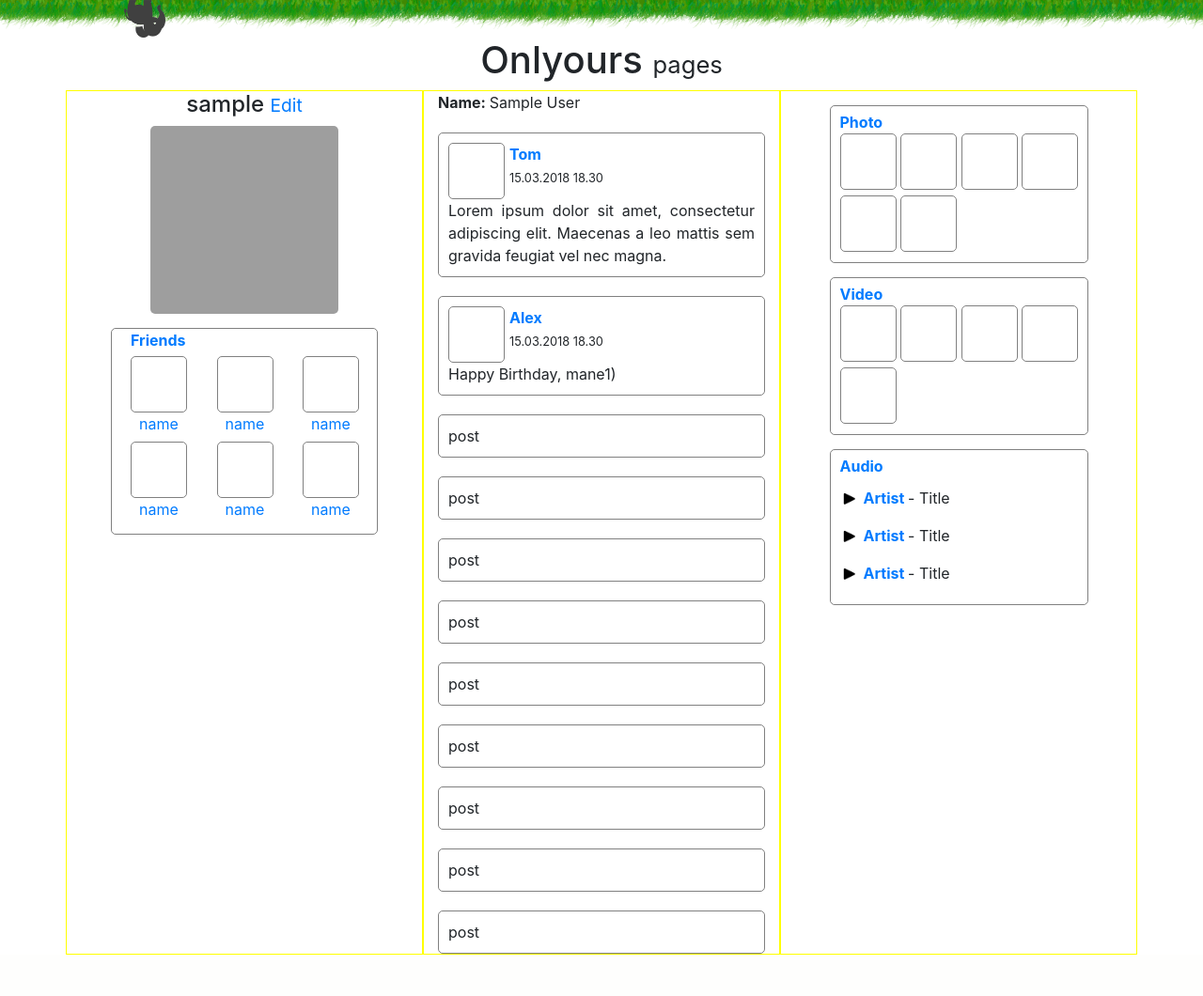
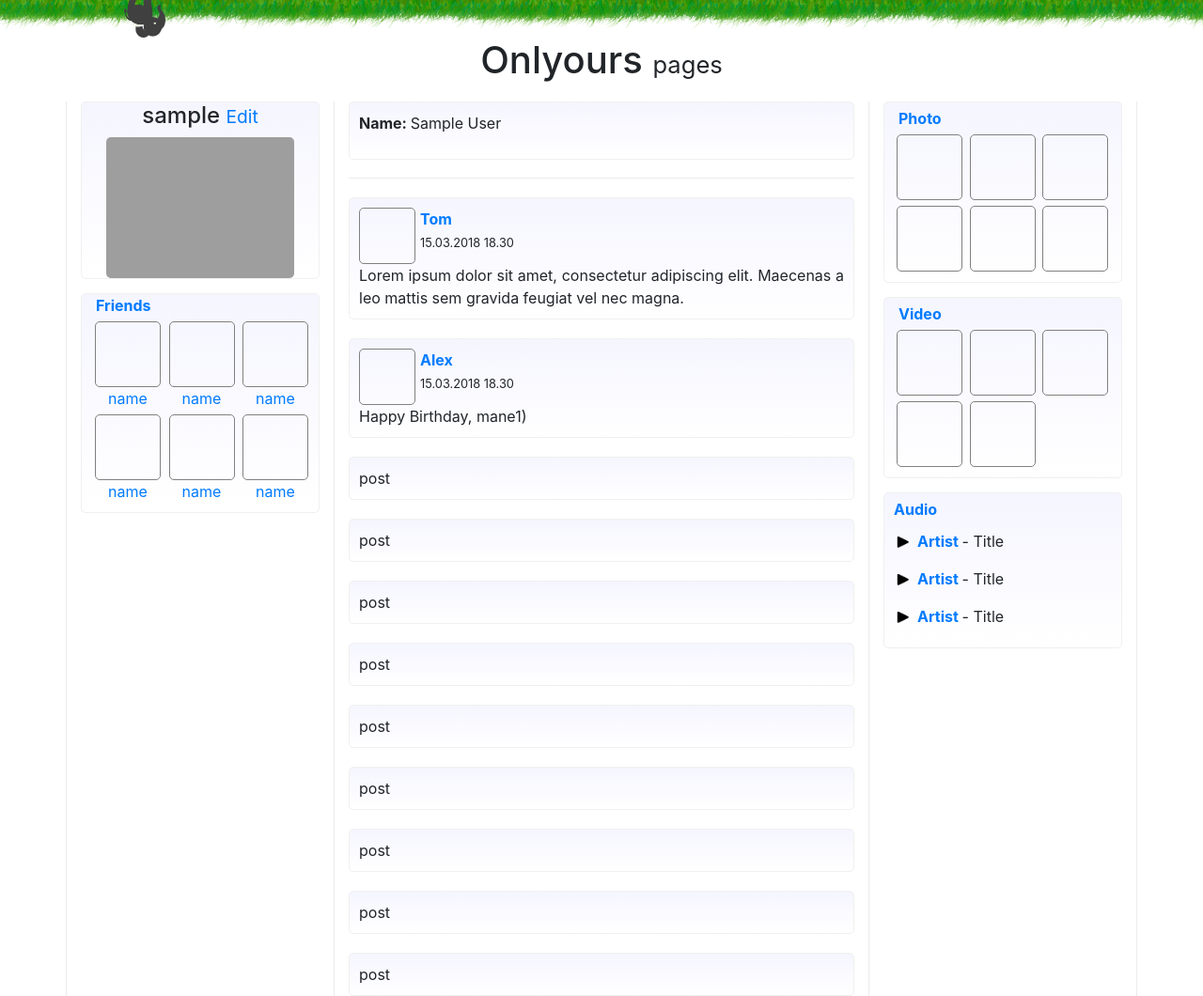
Before and after one commit to birthdaysgift/onlyours, a Django app: a page that uses pages/templates/pages/page.html in a window 1280 px wide. Shown: the whole page at 94% size. Before the commit the page ends 1016 px from the top, so only its background shows below. Run offline with Django 3.2, Linux system fonts and the light colour scheme; the visitor is signed in with stand-in values (Sample User, id 1); data comes from the database, SQL or seed files in the repository; some libraries are stand-ins or nearby versions; grey boxes are pictures that could not be loaded.

Commit message:
Made nice look.

```diff
--- a/auth_custom/models.py
+++ b/auth_custom/models.py
@@ -2,9 +2,13 @@ from django.contrib.auth import models as auth_models
 from django.db import models
 
 
+def user_photos_path(instance, filename):
+    return f"{instance.username}/photos/{filename}"
+
+
 class User(auth_models.AbstractUser):
     objects = auth_models.UserManager()
-
+    # TODO: change to ImageField
     avatar = models.URLField(default="https://i2.bongacams.com/00d/"
                                      "0e8/134/60307272da340d6aeccaf1"
                                      "09399d57a2_thumb_big.jpg")
--- a/pages/static/pages/pages.css
+++ b/pages/static/pages/pages.css
@@ -3,6 +3,7 @@
     -moz-user-select: none;
     -ms-user-select: none;
     user-select: none;
+    margin-bottom: 20px;
 }
 
 .container {
@@ -10,8 +11,17 @@
 }
 
 
-.col-4 {
-    border: 1px solid yellow;
+.middle {
+    border-left: 1px solid rgb(235, 235, 235);
+    border-right: 1px solid rgb(235, 235, 235);
+}
+
+.left {
+    border-left: 1px solid rgb(235, 235, 235);
+}
+
+.right {
+    border-right: 1px solid rgb(235, 235, 235);
 }
 
 .elephant-panel {
@@ -34,6 +44,10 @@
     cursor: grab;
 }
 
+.avatar-panel {
+    margin: 0 auto;
+}
+
 .status-text {
     margin-top: 7px;
 }
@@ -49,13 +63,10 @@
 
 .friends-text {
     display: block;
-    margin-left: 10px;
+    margin-left: 5px;
 }
 
 .friends-panel {
-    width: 284px;
-    height: 220px;
-    border: 1px solid grey;
     padding: 0px 0px 10px 10px;
     margin: 0 auto;
     margin-top: 15px;
@@ -63,32 +74,34 @@
 }
 
 .friend-icon {
-    width: 80px;
+    width: 70px;
     height: 80px;
     display: inline-block;
     margin-bottom: 11px;
-    margin-right: 7px;
     padding-top: 5px;
+    margin-left: 4px;
 }
 
 .friend-avatar {
     margin: 0 auto;
-    width: 60px;
-    height: 60px;
+    width: 70px;
+    height: 70px;
     border: 1px solid grey;
     border-radius: 5px 5px;
 }
 
+.friend-avatar > p {
+    margin-top: 0px;
+}
 
 
 .about-block {
     text-align: justify;
     word-wraps: normal;
-    border-bottom: 1px solid grey;
 }
 
 .post {
-    border: 1px solid grey;
+    border: 1px solid rgb(240, 240, 240);
     border-radius: 5px 5px;
     margin-top: 20px;
     padding: 10px 10px;
@@ -116,14 +129,13 @@
 
 .photo-text {
     display: block;
+    margin-left: 5px;
+    margin-bottom: 5px;
 }
 
 .photo-panel {
-    width: 275px;
-    border: 1px solid grey;
     padding: 5px 0px 5px 10px;
     margin: 0 auto;
-    margin-top: 15px;
     border-radius: 5px 5px;
 }
 
@@ -131,31 +143,32 @@
 .photo-avatar {
     display: inline-block;
     margin: 0 auto;
-    width: 60px;
-    height: 60px;
+    width: 70px;
+    height: 70px;
+    margin-left: 3px;
     border: 1px solid grey;
     border-radius: 5px 5px;
 }
 
 .video-text{
     display: block;
+    margin-left: 5px;
+    margin-bottom: 5px;
 }
 
 .video-panel {
-    width: 275px;
-    border: 1px solid grey;
     padding: 5px 0px 5px 10px;
     margin: 0 auto;
     margin-top: 15px;
     border-radius: 5px 5px;
 }
 
-
 .video-avatar {
     display: inline-block;
     margin: 0 auto;
-    width: 60px;
-    height: 60px;
+    margin-left: 3px;
+    width: 70px;
+    height: 70px;
     border: 1px solid grey;
     border-radius: 5px 5px;
 }
@@ -166,8 +179,6 @@
 }
 
 .audio-panel {
-    width: 275px;
-    border: 1px solid grey;
     padding: 5px 0px 5px 10px;
     margin: 0 auto;
     margin-top: 15px;
@@ -184,3 +195,19 @@
     background-image: url("play.png");
     background-size: 100% 100%;
 }
+
+.avatar-panel, .photo-panel, .video-panel, .friends-panel, .audio-panel, .post, .about-panel {
+    background-image: linear-gradient(to bottom, rgba(160, 160, 255,0.1), rgb(255,255,255));
+    border: 1px solid rgb(240, 240, 240);
+    border-radius: 5px 5px;
+}
+
+.about-panel {
+    padding: 10px 10px 10px 10px;
+    border-radius: 5px 5px;
+}
+
+.splitter {
+    height: 20px;
+    border-bottom: 1px solid rgb(235, 235, 235);
+}
--- a/pages/templates/pages/page.html
+++ b/pages/templates/pages/page.html
@@ -20,16 +20,19 @@
 		<div class="container">
 			<h1 class="title-text text-center">Onlyours <small><small>pages</small></small></h1>
 			<div class="row">
-                <div class="left col-4">
+                <div class="left col-3">
+                        <div class="avatar-panel">
                              <h4 class="text-center">{{ user.username }}
                                 {% if user.username == current_user.username %}
-                            <small><a href="{% url 'pages:edit' user.pk %}">Edit</a></small>
+                                <small><a href="{% url 'pages:edit' request.user.username %}">Edit</a></small>
                                 {% endif %}
                             </h4>
-						<img src="{{ user.avatar }}" class="user-avatar">
+                            <img src="{{ user.avatar }}" class="user-avatar img-fluid">
                             {% if user.status %}
                             <p class="status-text text-center">{{ user.status }}</p>
                             {% endif %}
+                        </div>
+
                         <div class="friends-panel">
 							<a href="" class="friends-text"><b>Friends</b></a>
 							<div class="friend-icon">
@@ -68,9 +71,11 @@
                                     <p class="text-center">name</p>
 								</a>
 							</div>
+
 						</div>
                 </div>
-				<div class="middle col-4">
+				<div class="middle col-6">
+                    <div class="about-panel">
                         {% if user.first_name %}
                         <p><b>Name: </b>{{ user.first_name }} {{user.last_name}}</p>
                         {% endif %}
@@ -80,15 +85,17 @@
                         {% if user.city %}
                         <p><b>City: </b>{{ user.city }}</p>
                         {% endif %}
-                    <!--TODO: add choice form field to gender-->
-                    {% if user.gender %}
+
+                        <!--TODO: add choice form field to gender--> {% if user.gender %}
                         <p><b>Gender: </b>{{ user.gender }}</p>
                         {% endif %}
-                    {% if user.about %}
-					<div class="about-block"><b>About me: </b>
+
+                        {% if user.about %} <div class="about-block"><b>About me: </b>
                             <p>{{ user.about }}</p>
                         </div>
                         {% endif %}
+                    </div>
+                    <div class="splitter"></div>
                     <div class="posts-block">
 						<div class="post">
 							<div class="sender-icon">
@@ -127,7 +134,7 @@
 						<div class="post">post</div>
 					</div>
 				</div>
-				<div class="right col-4">
+				<div class="right col-3">
 					<div class="photo-panel">
 						<a href="" class="photo-text"><b>Photo</b></a>
                         <a href="" class="photo-avatar"></a>
@@ -136,7 +143,6 @@
                         <a href="" class="photo-avatar"></a>
                         <a href="" class="photo-avatar"></a>
                         <a href="" class="photo-avatar"></a>
-
                     </div>
 					<div class="video-panel">
                         <a href="" class="video-text"><b>Video</b></a>
--- a/pages/urls.py
+++ b/pages/urls.py
@@ -5,6 +5,6 @@ from .views import EditView, PageView
 app_name = "pages"
 
 urlpatterns = [
-    path("edit/<int:pk>/", EditView.as_view(), name="edit"),
     path("<str:username>/", PageView.as_view(), name="page"),
+    path("<str:username>/edit/", EditView.as_view(), name="edit")
 ]
--- a/pages/views.py
+++ b/pages/views.py
@@ -1,8 +1,7 @@
 from django.contrib.auth.mixins import LoginRequiredMixin
-from django.shortcuts import get_object_or_404, render
+from django.shortcuts import get_object_or_404, redirect, render
 from django.urls import reverse_lazy
 from django.views import View
-from django.views.generic.edit import UpdateView
 
 from auth_custom.models import User
 
@@ -24,10 +23,22 @@ class PageView(LoginRequiredMixin, View):
             return render(request, self.template, context=context)
 
 
-class EditView(UpdateView):
+class EditView(LoginRequiredMixin, View):
     template_name = "pages/edit.html"
-    template_name_suffix = ""
-    success_url = reverse_lazy("talks:talk", kwargs={"receiver_name": "global",
-                                                     "page_num": 1})
-    form_class = EditPageForm
-    model = User
+
+    def get(self, request, username=None):
+        if username != request.user.username:
+            return redirect(reverse_lazy("pages:edit",
+                                         kwargs={"username":
+                                                     request.user.username}))
+        return render(request, self.template_name, context={
+            "form": EditPageForm(instance=request.user)
+        })
+
+    def post(self, request, username=None):
+        form = EditPageForm(request.POST, instance=request.user)
+        if form.is_valid():
+            form.save()
+            return redirect(reverse_lazy("pages:page", kwargs={
+                "username": request.user.username
+            }))
--- a/settings/base.py
+++ b/settings/base.py
@@ -122,11 +122,14 @@ USE_TZ = True
 # Static files (CSS, JavaScript, Images)
 # https://docs.djangoproject.com/en/2.0/howto/static-files/
 
-STATIC_ROOT = os.path.join(BASE_DIR, "staticfiles")
+STATIC_ROOT = os.path.join(BASE_DIR, "static")
 STATIC_URL = "/static/"
 
 STATICFILES_DIRS = (
-    os.path.join(BASE_DIR, "static"),
+    os.path.join(BASE_DIR, "staticfiles"),
 )
 
 STATICFILES_STORAGE = "whitenoise.storage.CompressedManifestStaticFilesStorage"
+
+MEDIA_ROOT = os.path.join(BASE_DIR, "media")
+MEDIA_URL = "/media/"
```
Lines whose indentation alone changed are shown as unchanged.
